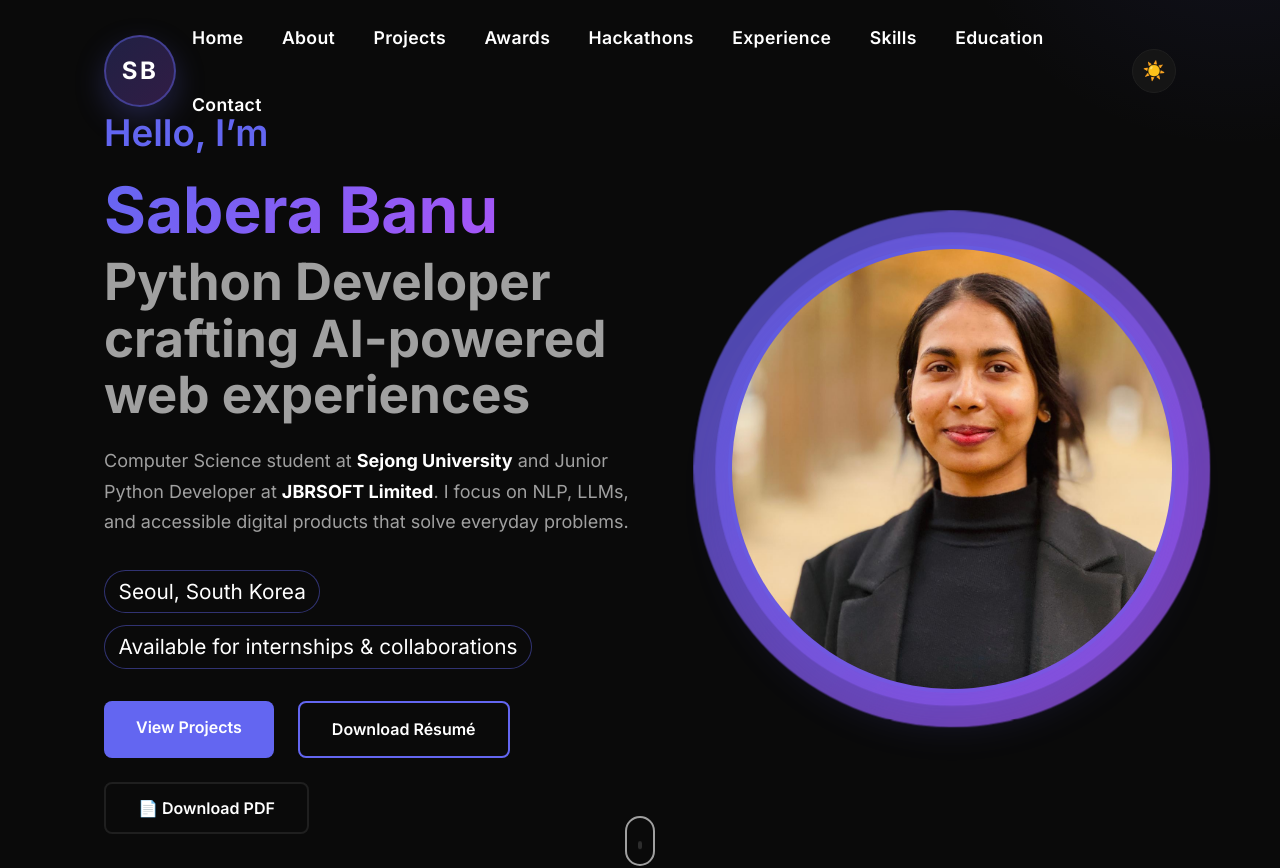
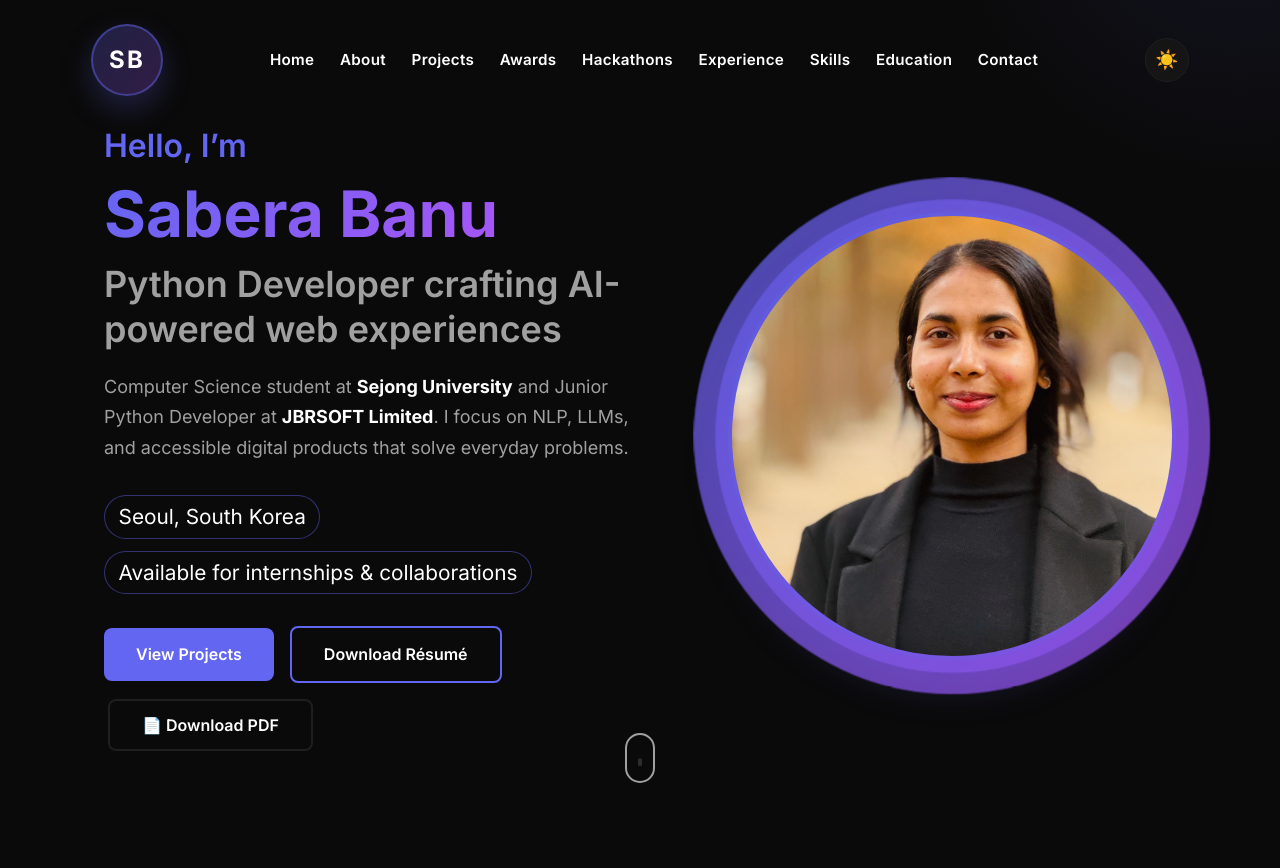
Before and after one commit to saberabanu0001/portfolio-me, a React (Vite) app: page / in a window 1280 px wide. Shown: the top 868 px of the page. Built offline with nearby package versions, Linux system fonts and the light colour scheme.

Commit message:
about section splitted

```diff
--- a/src/styles/Header.css
+++ b/src/styles/Header.css
@@ -19,17 +19,23 @@
 .header-container {
   max-width: 1200px;
   margin: 0 auto;
-  padding: 0 clamp(2rem, 5vw, 4rem);
-  display: flex;
-  justify-content: space-between;
+  padding: 0 clamp(1.25rem, 4vw, 4rem);
+  display: grid;
+  grid-template-columns: auto 1fr auto;
   align-items: center;
   gap: 1rem;
+  position: relative;
+}
+
+.logo {
+  justify-self: start;
 }
 
 .header-actions {
   display: flex;
   align-items: center;
   gap: 0.75rem;
+  justify-self: end;
 }
 
 .theme-toggle {
@@ -82,16 +88,18 @@
 
 .nav {
   display: flex;
-  gap: clamp(1.5rem, 3vw, 2.5rem);
+  gap: clamp(1rem, 2vw, 1.75rem);
   align-items: center;
-  flex-wrap: wrap;
+  justify-content: center;
+  justify-self: center;
+  flex-wrap: nowrap;
 }
 
 .nav-link {
   color: var(--text-primary);
   text-decoration: none;
   font-weight: 600;
-  font-size: clamp(0.95rem, 1.5vw, 1.1rem);
+  font-size: 0.95rem;
   position: relative;
   transition: color 0.3s ease;
   letter-spacing: 0.02em;
@@ -146,13 +154,15 @@
   transform: rotate(-45deg) translate(7px, -7px);
 }
 
-@media (max-width: 768px) {
+@media (max-width: 1100px) {
   .header {
     padding: 1rem 0;
   }
 
   .header-container {
-    padding: 0 1.25rem;
+    display: flex;
+    justify-content: space-between;
+    align-items: center;
   }
 
   .logo-mark {
@@ -176,10 +186,12 @@
     right: 0;
     background: var(--bg-secondary);
     flex-direction: column;
+    justify-content: flex-start;
     padding: 1.5rem;
     gap: 1.25rem;
     border-bottom: 1px solid var(--border);
     box-shadow: 0 12px 24px var(--shadow-color);
+    z-index: 10;
   }
 
   .nav.open {
--- a/src/styles/Hero.css
+++ b/src/styles/Hero.css
@@ -4,7 +4,7 @@
   display: flex;
   align-items: flex-start;
   justify-content: center;
-  padding: 6.5rem 0 4rem;
+  padding: clamp(7.5rem, 12vh, 9.5rem) 0 4rem;
   position: relative;
   overflow: hidden;
 }
@@ -38,15 +38,15 @@
 }
 
 .hero-greeting {
-  font-size: 2.3rem;
+  font-size: clamp(1.5rem, 2.5vw, 2rem);
   color: var(--accent);
-  margin-bottom: 0.75rem;
+  margin-bottom: 0.5rem;
   font-weight: 600;
 }
 
 .hero-name {
   font-size: clamp(2.5rem, 5vw, 4rem);
-  margin-bottom: 0.5rem;
+  margin-bottom: 0.75rem;
   line-height: 1.1;
 }
 
@@ -58,10 +58,11 @@
 }
 
 .hero-title {
-  font-size: clamp(2rem, 4vw, 3.5rem);
+  font-size: clamp(1.5rem, 3vw, 2.25rem);
   color: var(--text-secondary);
-  margin-bottom: 1.5rem;
-  line-height: 1.1;
+  margin-bottom: 1.25rem;
+  line-height: 1.25;
+  font-weight: 600;
 }
 
 .hero-description {
@@ -97,8 +98,15 @@
 
 .hero-cta {
   display: flex;
-  gap: 1.5rem;
+  gap: 1rem;
   flex-wrap: wrap;
+  align-items: center;
+}
+
+@media (min-width: 769px) {
+  .hero-cta .btn-outline {
+    margin-left: 0.25rem;
+  }
 }
 
 .btn {
```
